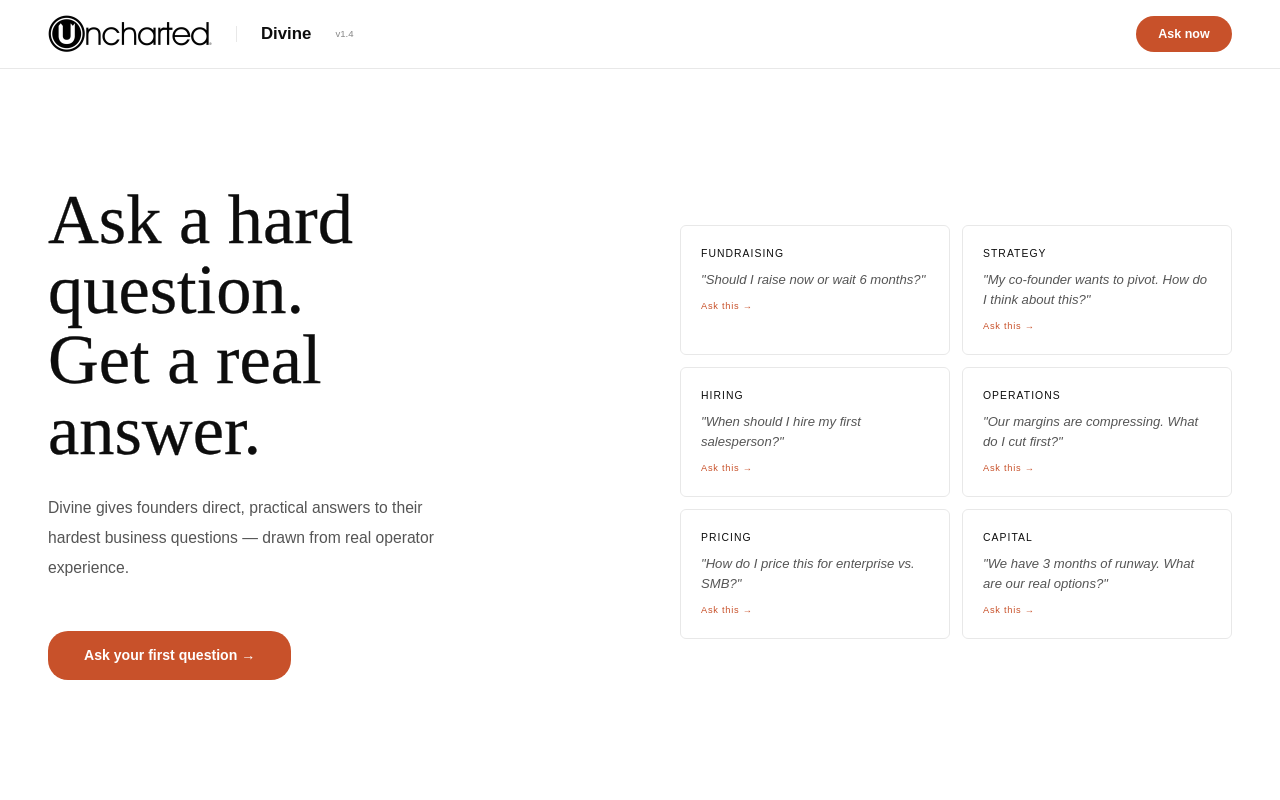
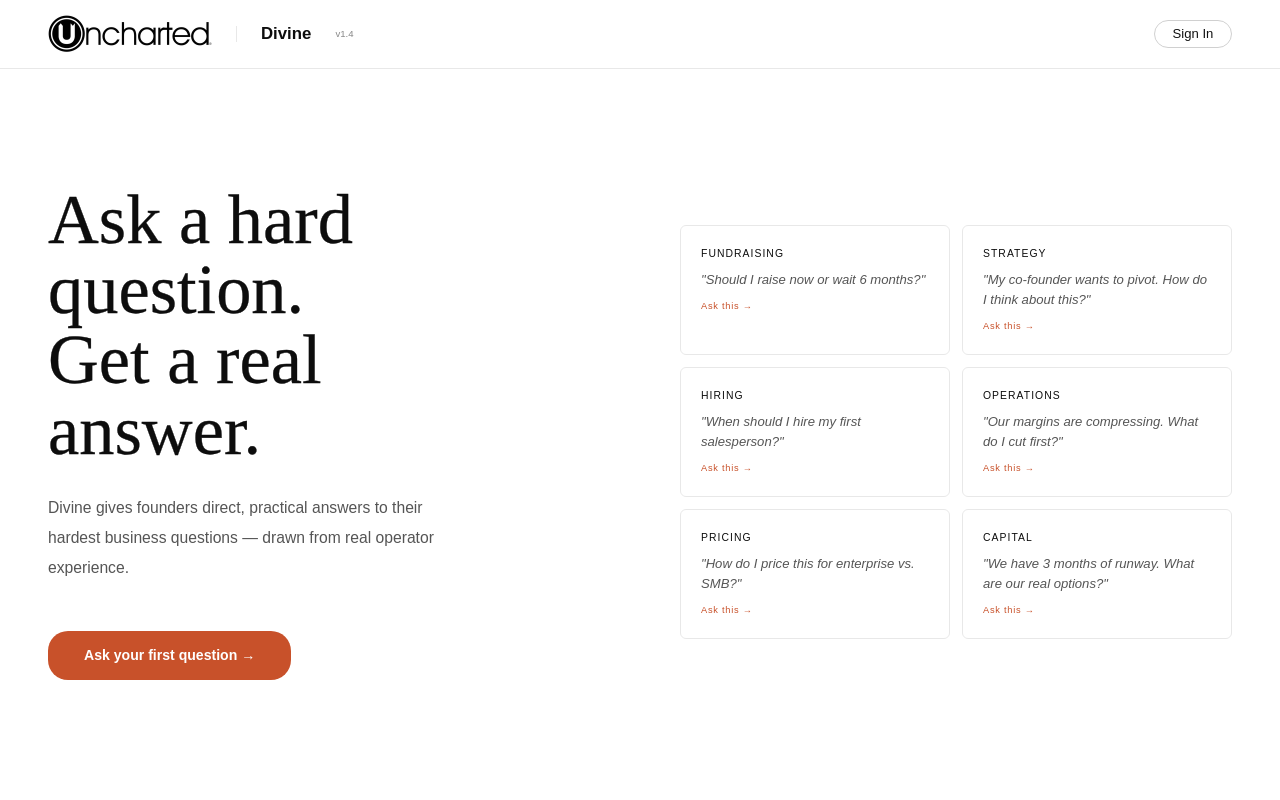
Before and after one commit to roothold/uncharted, a React (Vite) app: page /divine in a window 1280 px wide. Shown: the top 800 px of the page. Built offline with nearby package versions, Linux system fonts and the light colour scheme.

Commit message:
Add files via upload

```diff
--- a/src/Divine.jsx
+++ b/src/Divine.jsx
@@ -350,7 +350,18 @@
             <span style={{ fontFamily:"'Inter Tight', sans-serif", fontWeight:600, fontSize:"1.05rem", color:C.ink }}>Divine</span>
             <span style={{ fontFamily:"'Inter Tight', sans-serif", fontSize:"0.6rem", color:C.inkSoft }}>v1.4</span>
           </div>
-          <a href="#ask" style={{ fontFamily:"'Inter Tight', sans-serif", fontWeight:600, fontSize:"0.78rem", color:"#fff", backgroundColor:C.accent, borderRadius:"20px", padding:"0.55rem 1.4rem", textDecoration:"none" }}>Ask now</a>
+          <a href="https://divine.uncharted.ventures/?login=1"
+            target="_blank" rel="noopener noreferrer"
+            style={{ fontFamily:"'Inter Tight',sans-serif", fontWeight:500,
+              fontSize:"0.82rem", padding:"0.4rem 1.1rem",
+              border:"1px solid #D0D0D0", borderRadius:"20px",
+              background:"#fff", color:"#111",
+              textDecoration:"none", display:"inline-flex", alignItems:"center",
+              transition:"all 0.15s ease", lineHeight:1 }}
+            onMouseEnter={e => { e.currentTarget.style.borderColor="#111"; }}
+            onMouseLeave={e => { e.currentTarget.style.borderColor="#D0D0D0"; }}>
+            Sign In
+          </a>
         </div>
       </nav>
 
```
